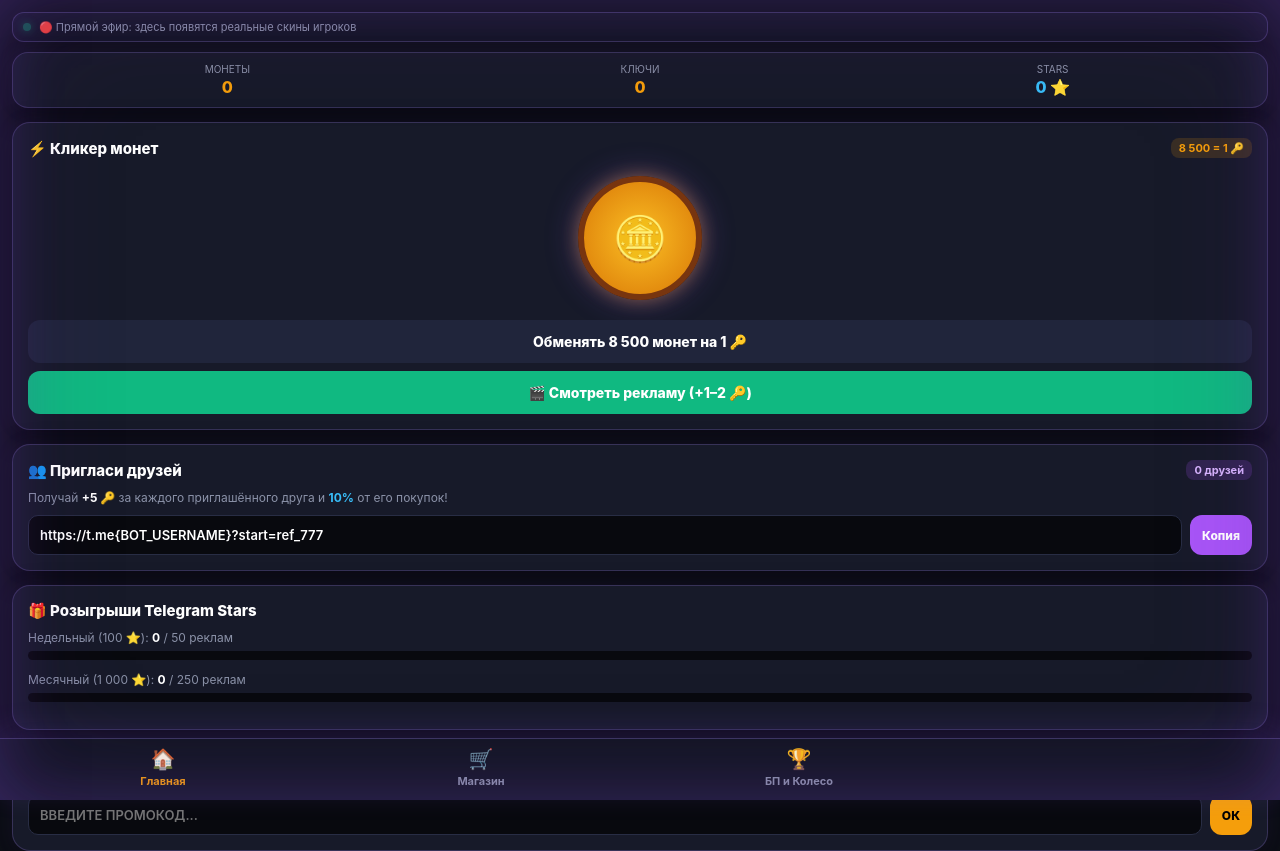
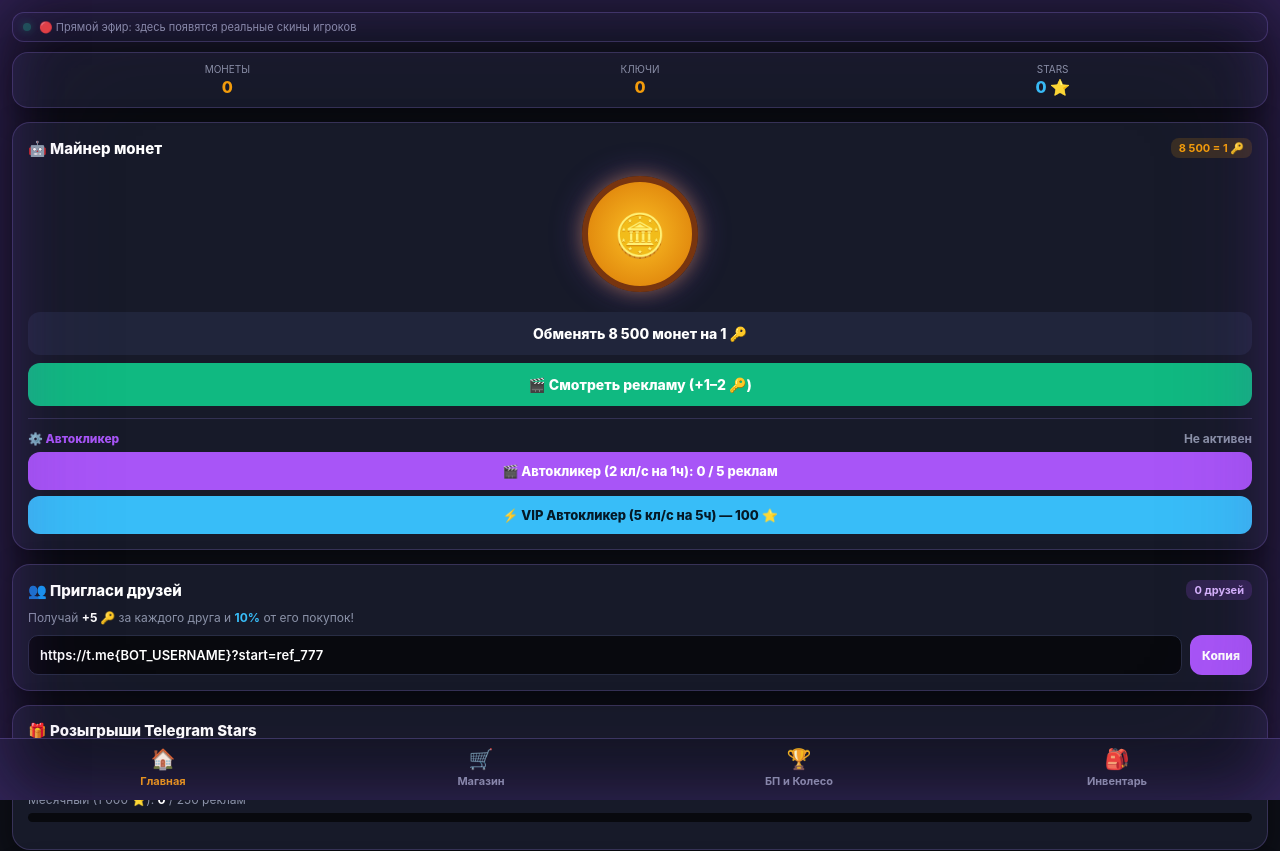
Before and after one commit to HassyUULtimate/westyloot, a plain HTML site: page index.html in a window 1280 px wide. Shown: the top 851 px of the page. Drawn offline with Linux system fonts and the light colour scheme.

Commit message:
Update index.html

```diff
--- a/index.html
+++ b/index.html
@@ -16,7 +16,7 @@
         .live-dot { width:8px; height:8px; border-radius:50%; background:var(--green); box-shadow:0 0 8px var(--green); flex-shrink:0; animation:pulse 1.5s infinite; }
         @keyframes pulse { 0%,100% { opacity:1; } 50% { opacity:0.35; } }
         .live-feed { display:flex; gap:8px; overflow:hidden; white-space:nowrap; }
-        .live-chip { min-width:118px; background:linear-gradient(180deg, rgba(59,130,246,0.22), #151929); padding:6px 10px; border-radius:10px; border-bottom:3px solid #3b82f6; display:inline-flex; flex-direction:column; gap:2px; animation:slideIn 0.4s cubic-bezier(0.16, 1, 0.3, 1); box-shadow:0 4px 12px rgba(0,0,0,0.35); }
+        .live-chip { min-width:118px; background:linear-gradient(180deg, rgba(59,130,246,0.22), #151929); padding:6px 10px; border-radius:10px; border-bottom:3px solid #3b82f6; display:inline-flex; flex-direction:column; gap:2px; animation:slideIn 0.4s ease; box-shadow:0 4px 12px rgba(0,0,0,0.35); }
         .live-chip.pink { background:linear-gradient(180deg, rgba(217,70,239,0.25), #151929); border-bottom-color:#d946ef; }
         .live-chip.rare { background:linear-gradient(180deg, rgba(239,68,68,0.28), #151929); border-bottom-color:#ef4444; }
         .live-chip.gold { background:linear-gradient(180deg, rgba(245,158,11,0.32), #151929); border-bottom-color:#f59e0b; }
@@ -24,26 +24,25 @@
         .live-user { font-size:9px; color:var(--muted); font-weight:600; }
         @keyframes slideIn { from { opacity:0; transform:translateX(-15px); } to { opacity:1; transform:translateX(0); } }
 
-        .header { display:grid; grid-template-columns:repeat(3,1fr); gap:8px; background:var(--card); padding:10px 12px; border-radius:16px; margin-bottom:14px; border:1px solid rgba(167,139,250,0.22); box-shadow:0 8px 28px rgba(0,0,0,0.45), 0 0 18px rgba(139,92,246,0.10); }
+        .header { display:grid; grid-template-columns:repeat(3,1fr); gap:8px; background:var(--card); padding:10px 12px; border-radius:16px; margin-bottom:14px; border:1px solid rgba(167,139,250,0.22); box-shadow:0 8px 28px rgba(0,0,0,0.45); }
         .stat { display:flex; flex-direction:column; align-items:center; }
         .stat-label { font-size:10px; color:var(--muted); text-transform:uppercase; }
         .stat-val { font-size:16px; font-weight:800; color:var(--accent); margin-top:2px; }
         .stat-val.stars { color:var(--star); }
-        .card { background:var(--card); border-radius:18px; padding:15px; margin-bottom:14px; border:1px solid rgba(167,139,250,0.22); box-shadow:0 8px 28px rgba(0,0,0,0.45), 0 0 18px rgba(139,92,246,0.10); }
+        .card { background:var(--card); border-radius:18px; padding:15px; margin-bottom:14px; border:1px solid rgba(167,139,250,0.22); box-shadow:0 8px 28px rgba(0,0,0,0.45); }
         .card-title { font-size:15px; font-weight:800; margin-bottom:10px; display:flex; justify-content:space-between; align-items:center; }
         .badge { font-size:11px; padding:3px 8px; border-radius:8px; background:rgba(245,158,11,0.15); color:var(--accent); font-weight:700; }
         .badge.star { background:rgba(56,189,248,0.15); color:var(--star); }
         .badge.purple { background:rgba(168,85,247,0.18); color:#d8b4fe; }
         .tab-content { display:none; }
         .tab-content.active { display:block; }
-
         .modal-overlay { position:fixed; inset:0; background:rgba(5,7,12,0.85); backdrop-filter:blur(6px); z-index:200; display:none; align-items:center; justify-content:center; padding:18px; }
-        .modal-box { width:100%; max-width:340px; background:linear-gradient(180deg, #1e2338, #131624); border:1.5px solid var(--purple); border-radius:22px; padding:22px 18px; text-align:center; box-shadow:0 0 40px rgba(168,85,247,0.4); animation:popIn 0.28s ease; }
-        @keyframes popIn { from { transform:scale(0.85); opacity:0; } to { transform:scale(1); opacity:1; } }
+        .modal-box { width:100%; max-width:340px; background:linear-gradient(180deg, #1e2338, #131624); border:1.5px solid var(--purple); border-radius:22px; padding:22px 18px; text-align:center; box-shadow:0 0 40px rgba(168,85,247,0.4); }
         .modal-icon { font-size:54px; margin:8px 0; }
         .modal-title { font-size:18px; font-weight:900; margin-bottom:4px; }
         .modal-sub { font-size:13px; color:var(--green); font-weight:700; margin-bottom:16px; }
-        .roulette-wrap { position:relative; height:88px; background:#08090e; border-radius:12px; overflow:hidden; margin-bottom:12px; border:1px solid rgba(167,139,250,0.40); box-shadow:0 0 24px rgba(139,92,246,0.18), inset 0 0 18px rgba(139,92,246,0.12); }
+
+        .roulette-wrap { position:relative; height:88px; background:#08090e; border-radius:12px; overflow:hidden; margin-bottom:12px; border:1px solid rgba(167,139,250,0.40); }
         .roulette-line { position:absolute; left:50%; top:0; bottom:0; width:3px; background:var(--accent); z-index:10; transform:translateX(-50%); box-shadow:0 0 12px var(--accent); }
         .roulette-track { display:flex; height:100%; align-items:center; }
         .r-item { min-width:86px; height:72px; margin:0 4px; background:#1c2033; border-radius:10px; display:flex; flex-direction:column; align-items:center; justify-content:center; font-size:11px; font-weight:700; text-align:center; padding:4px; border-bottom:3px solid #3b82f6; }
@@ -65,9 +64,9 @@
         .btn-dark { background:var(--card-light); color:#fff; margin-top:8px; }
         .btn-sm { padding:8px 12px; font-size:12px; width:auto; }
         .click-area { text-align:center; padding:8px 0 12px; }
-        .coin-btn { width:124px; height:124px; border-radius:50%; background:radial-gradient(circle,#fbbf24,#d97706); border:6px solid #78350f; font-size:44px; display:inline-flex; align-items:center; justify-content:center; cursor:pointer; box-shadow:0 0 32px rgba(139,92,246,0.35), 0 0 18px rgba(245,158,11,0.45); }
-        .coin-btn:active { transform:scale(0.91); }
-
+        .coin-btn { width:116px; height:116px; border-radius:50%; background:radial-gradient(circle,#fbbf24,#d97706); border:6px solid #78350f; font-size:42px; display:inline-flex; align-items:center; justify-content:center; cursor:default; box-shadow:0 0 32px rgba(139,92,246,0.35), 0 0 18px rgba(245,158,11,0.45); }
+        .coin-btn.mining { animation:spinPulse 1.4s infinite ease-in-out; box-shadow:0 0 42px rgba(16,185,129,0.55); }
+        @keyframes spinPulse { 0%,100% { transform:scale(1); } 50% { transform:scale(1.06); } }
         .shop-grid { display:grid; grid-template-columns:1fr 1fr; gap:10px; }
         .shop-item { background:var(--card-light); border-radius:14px; padding:12px; text-align:center; display:flex; flex-direction:column; justify-content:space-between; }
         .shop-item-icon { font-size:28px; margin-bottom:6px; }
@@ -98,7 +97,7 @@
         .bp-claim-btn { margin-top:6px; width:100%; padding:5px; font-size:10px; font-weight:800; border:none; border-radius:6px; background:var(--green); color:#fff; cursor:pointer; }
         .bp-claim-btn:disabled { background:#262b40; color:var(--muted); cursor:default; }
 
-        .nav { position:fixed; bottom:0; left:0; right:0; background:#131624; border-top:1px solid rgba(167,139,250,0.28); box-shadow:0 -8px 30px rgba(139,92,246,0.16); display:grid; grid-template-columns:repeat(4,1fr); padding:8px 4px 12px; z-index:50; }
+        .nav { position:fixed; bottom:0; left:0; right:0; background:#131624; border-top:1px solid rgba(167,139,250,0.28); display:grid; grid-template-columns:repeat(4,1fr); padding:8px 4px 12px; z-index:50; }
         .nav-btn { background:none; border:none; color:var(--muted); display:flex; flex-direction:column; align-items:center; gap:3px; font-size:11px; font-weight:700; cursor:pointer; }
         .nav-btn.active { color:var(--accent); }
         .nav-icon { font-size:20px; }
@@ -107,8 +106,6 @@
 </head>
 <body>
     <div id="toast" class="toast"></div>
-
-    <!-- Модалка выигрыша скина -->
     <div id="winModal" class="modal-overlay">
         <div class="modal-box">
             <div style="font-size:11px;color:var(--purple);font-weight:800;text-transform:uppercase;">🎉 Новый предмет!</div>
@@ -119,7 +116,6 @@
             <button class="btn btn-dark" style="margin:0;" id="modalSellBtn" onclick="closeWinModal(true)">💰 Продать за +55 🔑</button>
         </div>
     </div>
-
     <div class="live-bar"><div class="live-dot"></div><div class="live-feed" id="liveFeed"></div></div>
     <div class="header">
         <div class="stat"><span class="stat-label">Монеты</span><span class="stat-val" id="coins">0</span></div>
@@ -128,14 +124,26 @@
     </div>
     <div id="tab-home" class="tab-content active">
         <div class="card">
-            <div class="card-title"><span>⚡ Кликер монет</span><span class="badge">8 500 = 1 🔑</span></div>
-            <div class="click-area"><div class="coin-btn" onclick="tapCoin()">🪙</div></div>
+            <div class="card-title"><span>🤖 Майнер монет</span><span class="badge">8 500 = 1 🔑</span></div>
+            <div class="click-area"><div class="coin-btn" id="coinVisual" onclick="tapCoin()">🪙</div></div>
             <button class="btn btn-dark" onclick="exchangeKey()">Обменять 8 500 монет на 1 🔑</button>
             <button class="btn btn-green" onclick="watchAd()">🎬 Смотреть рекламу (+1–2 🔑)</button>
+            <div style="margin-top:12px;padding-top:12px;border-top:1px solid rgba(167,139,250,0.2);">
+                <div style="display:flex;justify-content:space-between;font-size:12px;margin-bottom:6px;">
+                    <span style="font-weight:800;color:var(--purple);">⚙️ Автокликер</span>
+                    <span id="acStatus" style="color:var(--muted);font-weight:700;">Не активен</span>
+                </div>
+                <button class="btn btn-purple" style="margin:0 0 6px 0;padding:11px;font-size:13px;" id="acFreeBtn" onclick="stepFreeAutoClicker()">
+                    🎬 Автокликер (2 кл/с на 1ч): 0 / 5 реклам
+                </button>
+                <button class="btn btn-star" style="margin:0;padding:11px;font-size:13px;" onclick="buyVipAutoClicker()">
+                    ⚡ VIP Автокликер (5 кл/с на 5ч) — 100 ⭐
+                </button>
+            </div>
         </div>
         <div class="card">
             <div class="card-title"><span>👥 Пригласи друзей</span><span class="badge purple" id="refCount">0 друзей</span></div>
-            <p style="font-size:12px;color:var(--muted);margin-bottom:10px;">Получай <b style="color:#fff;">+5 🔑</b> за каждого приглашённого друга и <b style="color:var(--star);">10%</b> от его покупок!</p>
+            <p style="font-size:12px;color:var(--muted);margin-bottom:10px;">Получай <b style="color:#fff;">+5 🔑</b> за каждого друга и <b style="color:var(--star);">10%</b> от его покупок!</p>
             <div class="input-row">
                 <input type="text" id="refLinkInput" class="text-input" readonly value="https://t.me">
                 <button class="btn btn-purple btn-sm" style="margin:0;" onclick="copyRefLink()">Копия</button>
@@ -221,7 +229,7 @@
         </div>
     </div>
 
-    <div id="tab-inv" class="tab-content">
+        <div id="tab-inv" class="tab-content">
         <div class="card">
             <div class="card-title"><span>🔗 Твоя Steam Trade URL</span></div>
             <div class="input-row">
@@ -239,4 +247,9 @@
         <button class="nav-btn active" onclick="switchTab('home', this)"><span class="nav-icon">🏠</span><span>Главная</span></button>
         <button class="nav-btn" onclick="switchTab('shop', this)"><span class="nav-icon">🛒</span><span>Магазин</span></button>
         <button class="nav-btn" onclick="switchTab('bp', this)"><span class="nav-icon">🏆</span><span>БП и Колесо</span></button>
-<script src="app.js?v=8"></script>
+        <button class="nav-btn" onclick="switchTab('inv', this)"><span class="nav-icon">🎒</span><span>Инвентарь</span></button>
+    </nav>
+
+    <script src="app.js?v=16"></script>
+</body>
+</html>
```
